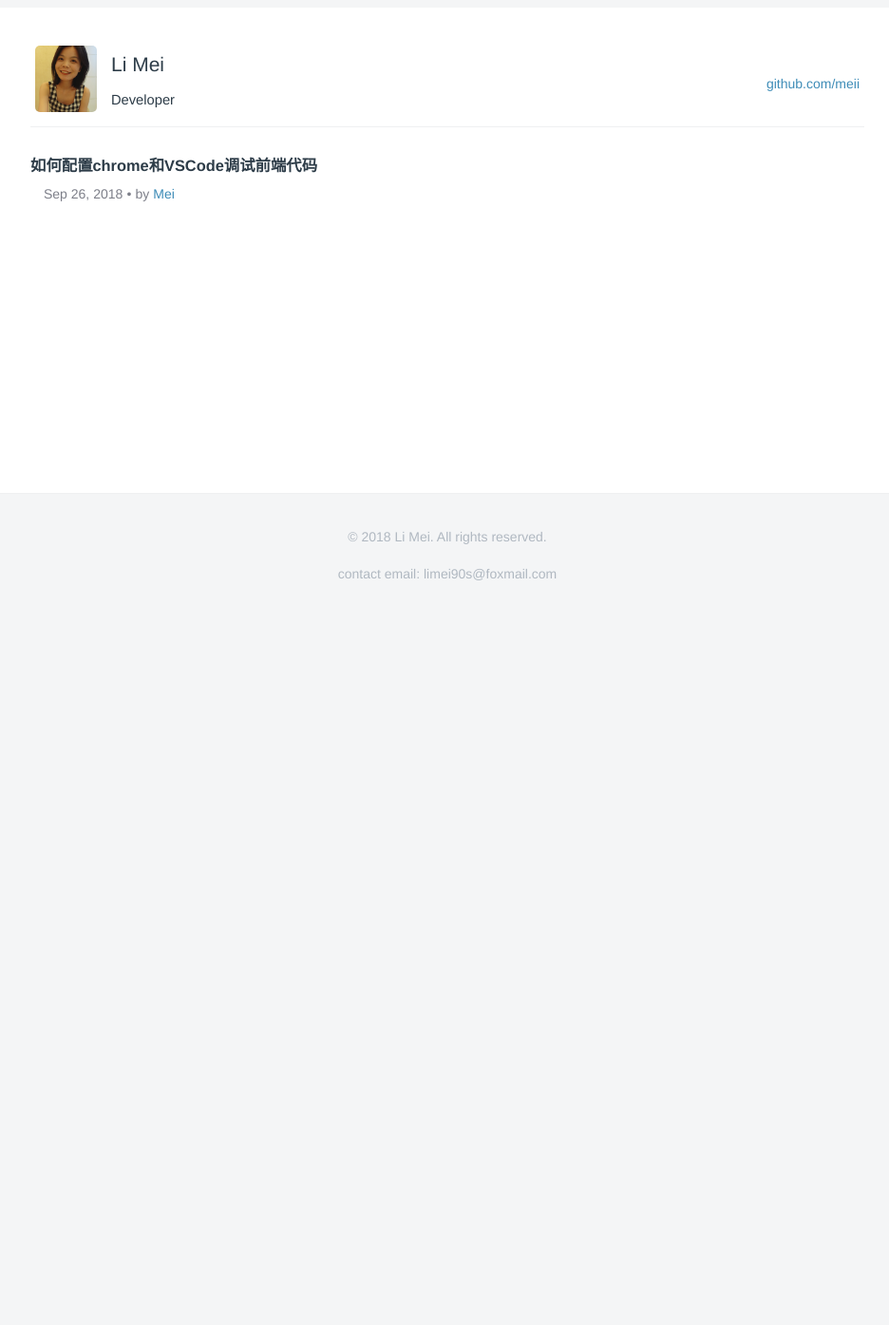
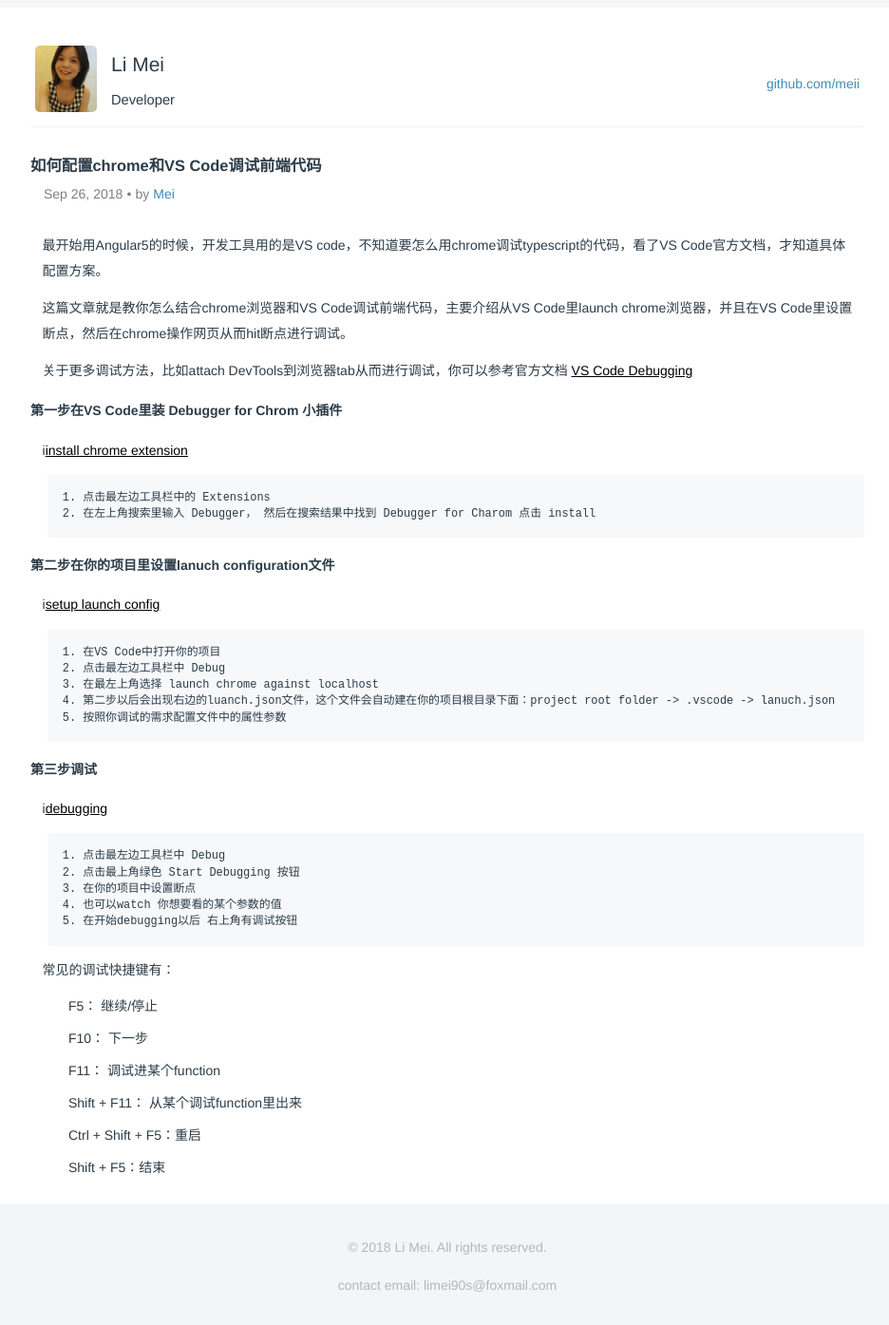
Before and after one commit to LiMeii/LiMeii.github.io, a Jekyll site: the page built from _posts/2018-09-26-vscode-debug.md, in a window 1280 px wide. Shown: the whole page at 95% size, without its empty margins (177-1113 px from the left). Built offline with Jekyll 4.4.1, drawn with Linux system fonts in a browser that asks for light colours; before the commit the page ends 900 px from its top, so only the background shows below that.

Commit message:
update debug tool

````diff
--- a/_posts/2018-09-26-vscode-debug.md
+++ b/_posts/2018-09-26-vscode-debug.md
@@ -3,7 +3,7 @@ title: vscode debug
 layout: post
 ---
 
-# 如何配置chrome和VSCode调试前端代码
+# 如何配置chrome和VS Code调试前端代码
 
 <div class="title-meta">
     <span>
@@ -14,3 +14,62 @@ layout: post
      by <a class="github-link" href="http://github.com/limeii">Mei</a>
     </span>
 </div>
+
+最开始用Angular5的时候，开发工具用的是VS code，不知道要怎么用chrome调试typescript的代码，看了VS Code官方文档，才知道具体配置方案。
+
+这篇文章就是教你怎么结合chrome浏览器和VS Code调试前端代码，主要介绍从VS Code里launch chrome浏览器，并且在VS Code里设置断点，然后在chrome操作网页从而hit断点进行调试。
+
+关于更多调试方法，比如attach DevTools到浏览器tab从而进行调试，你可以参考官方文档 [VS Code Debugging](https://code.visualstudio.com/docs/editor/debugging)
+
+
+#### 第一步在VS Code里装 Debugger for Chrom 小插件
+
+
+
+i[install chrome extension](https://limeii.github.io/assets/images/posts/tools/tools-debug-install.png){:height="100%" width="100%"}
+
+
+
+```html
+1. 点击最左边工具栏中的 Extensions
+2. 在左上角搜索里输入 Debugger， 然后在搜索结果中找到 Debugger for Charom 点击 install
+```
+
+#### 第二步在你的项目里设置lanuch configuration文件
+
+
+i[setup launch config](https://limeii.github.io/assets/images/posts/tools/tools-debug-config.png){:height="100%" width="100%"}
+
+
+
+```html
+1. 在VS Code中打开你的项目
+2. 点击最左边工具栏中 Debug
+3. 在最左上角选择 launch chrome against localhost
+4. 第二步以后会出现右边的luanch.json文件，这个文件会自动建在你的项目根目录下面：project root folder -> .vscode -> lanuch.json
+5. 按照你调试的需求配置文件中的属性参数
+```
+
+
+#### 第三步调试
+
+i[debugging](https://limeii.github.io/assets/images/posts/tools/tools-debug-debuging.png){:height="100%" width="100%"}
+
+
+
+```html
+1. 点击最左边工具栏中 Debug
+2. 点击最上角绿色 Start Debugging 按钮
+3. 在你的项目中设置断点
+4. 也可以watch 你想要看的某个参数的值
+5. 在开始debugging以后 右上角有调试按钮
+```
+
+
+常见的调试快捷键有：
+- F5： 继续/停止
+- F10： 下一步
+- F11： 调试进某个function
+- Shift + F11： 从某个调试function里出来
+- Ctrl + Shift + F5：重启
+- Shift + F5：结束
--- a/index.html
+++ b/index.html
@@ -42,7 +42,7 @@ layout: default
                         <li class="menu-item">
                             <div class="menu-item-info">
                                 <span class="menu-item-name">Webpack</span>
-                                <span class="menu-item-price"><a style="text-decoration: none;" href="/2018/09/24/webpack-learning.html"
+                                <span class="menu-item-price"><a style="text-decoration: none;" href="/2018/09/24/webpack.html"
                                         target="_blank">
                                         更多...</a></span>
                                 <p class="menu-item-description">所有关于webpack的文章都在这</p>
````
Also changed, not shown: _posts/2018-09-20-cache-busting.md (+2 -2 lines), _posts/2018-09-24-webpack-bundle-analyzer.md (+1 -1 lines), _posts/2018-09-26-tools.md (+1 -1 lines), _posts/2018-09-24-webpack.md (renamed from _posts/2018-09-24-webpack-learning.md), assets/images/posts/issues/cache-firstload.png (renamed from assets/images/posts/cache-firstload.png), assets/images/posts/issues/cache-refreshload.png (renamed from assets/images/posts/cache-refreshload.png), assets/images/posts/tools/tools-debug-config.png (added), assets/images/posts/tools/tools-debug-debuging.png (added), assets/images/posts/tools/tools-debug-install.png (added), 2 other files.
